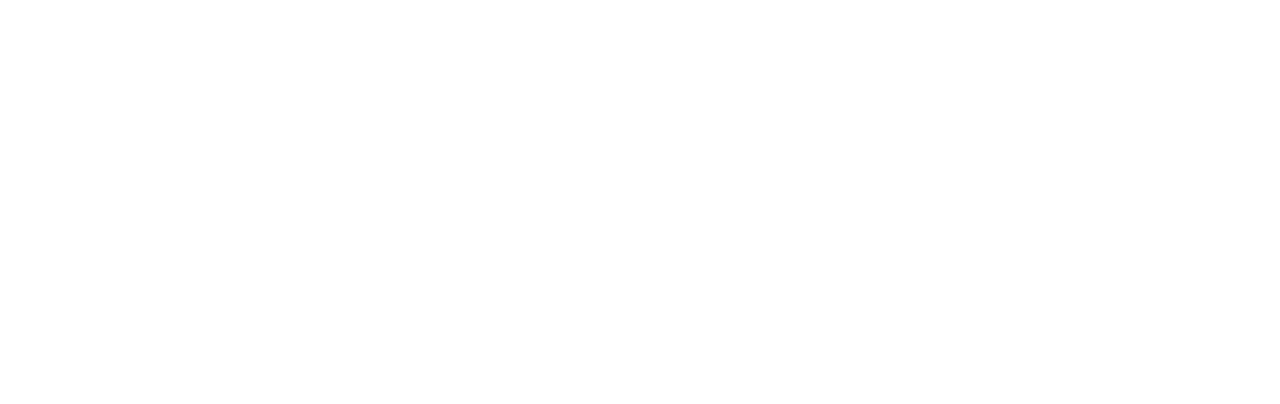
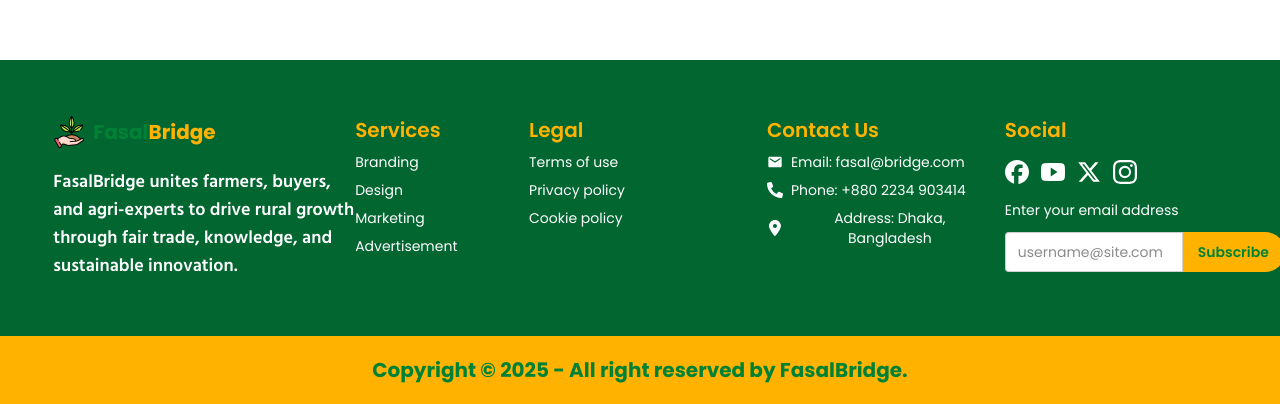
Before and after one commit to tasniazannat65/krishi-link-client, a React (Vite) app: page / in a window 1280 px wide. Shown: the part 804-1208 px from the top of the page. Before the commit the page ends 800 px from the top, so only its background shows below. Built offline with nearby package versions, Linux system fonts and the light colour scheme.

Commit message:
Created FasalBridge footer with description, links, and contact info

```diff
--- /dev/null
+++ b/src/Components/Footer.jsx
@@ -0,0 +1,93 @@
+import React from 'react';
+import Container from '../Container/Container';
+import { Link } from 'react-router';
+import logo from '../assets/logo.png'
+import { FaFacebook, FaLocationDot, FaXTwitter } from 'react-icons/fa6';
+import { IoLogoYoutube } from 'react-icons/io';
+import { BsInstagram } from 'react-icons/bs';
+import { MdEmail } from 'react-icons/md';
+import { FaPhoneAlt } from 'react-icons/fa';
+
+const Footer = () => {
+    return (
+       <div>
+         <div className='poppins-font bg-green-800 py-6 md:py-8 lg:py-14'>
+            <Container>
+  <footer className='footer grid grid-cols-1 md:grid-cols-3 lg:grid-cols-5 '>
+     <div className='flex flex-col lg:w-[310px] md:w-[280px]'>
+               <div className="  flex gap-2 items-center">
+    <img src={logo} className='w-8 h-8' alt="logo" />
+    <Link to='/' className='text-xl font-bold text-green-700' >
+    Fasal<span className='text-[#FFB300]'>Bridge</span>
+    </Link>
+
+    </div>
+    <p className='text-lg hind-siliguri-font text-white font-semibold  mt-3'>FasalBridge unites farmers, buyers, and agri-experts to drive rural growth through fair trade, knowledge, and sustainable innovation.</p>
+   </div>
+    <nav className='lg:ml-16 ml-0 md:ml-12 '>
+    <h6 className="text-xl font-semibold text-[#FFB300]">Services</h6>
+    <a className="link link-hover text-white hover:text-indigo-600">Branding</a>
+    <a className="link link-hover text-white hover:text-indigo-600">Design</a>
+    <a className="link link-hover text-white hover:text-indigo-600">Marketing</a>
+    <a className="link link-hover text-white hover:text-indigo-600">Advertisement</a>
+  </nav>
+    <nav>
+    <h6 className="text-xl font-semibold text-[#FFB300] ">Legal</h6>
+    <a className="link link-hover text-white hover:text-indigo-600">Terms of use</a>
+    <a className="link link-hover text-white hover:text-indigo-600">Privacy policy</a>
+    <a className="link link-hover text-white hover:text-indigo-600">Cookie policy</a>
+  </nav>
+
+   <nav className='md:text-center'>
+    <h6 className="text-xl font-semibold text-[#FFB300]">Contact Us</h6>
+    <a className="link link-hover text-white flex gap-2 items-center">
+        <MdEmail size={16}/>
+        <span>Email: fasal@bridge.com</span></a>
+    <a className="link link-hover text-white flex gap-2 items-center">
+        <FaPhoneAlt size={16} />
+
+        <span>Phone: +880 2234 903414</span>
+    </a>
+    <a className="link link-hover text-white flex gap-2 items-center">
+        <FaLocationDot size={16}/>
+
+        <span>Address: Dhaka, Bangladesh</span>
+    </a>
+
+  </nav>
+  <nav className='space-y-2'>
+    <h6 className=" text-[#FFB300] text-xl font-semibold ">Social</h6>
+    <div className='flex gap-3 text-white'>
+        <a><FaFacebook size={24}/></a>
+    <a><IoLogoYoutube size={24}/></a>
+    <a><FaXTwitter size={24}/></a>
+    <a><BsInstagram size={24}/></a>
+    </div>
+     <fieldset className="w-70">
+      <label className='text-white'>Enter your email address</label>
+      <div className="join mt-3">
+        <input
+          type="text"
+          placeholder="username@site.com"
+          className="input input-bordered join-item" />
+        <button className=" px-4  bg-[#FFB300] text-green-700 font-semibold join-item rounded-r-full">Subscribe</button>
+      </div>
+    </fieldset>
+
+  </nav>
+  </footer>
+
+            </Container>
+
+
+
+        </div>
+         <div className='bg-[#FFB300] p-4 lg:p-5  poppins-font'>
+                <p className='text-lg lg:text-xl text-green-700 font-bold text-center'>Copyright © 2025 - All right reserved by FasalBridge.</p>
+            </div>
+       </div>
+
+    );
+};
+
+export default Footer;
--- a/src/Layouts/MainLayout.jsx
+++ b/src/Layouts/MainLayout.jsx
@@ -1,6 +1,7 @@
 import React from 'react';
 import { Outlet } from 'react-router';
 import Navbar from '../Components/Header/Navbar';
+import Footer from '../Components/Footer';
 
 
 const MainLayout = () => {
@@ -9,9 +10,12 @@
            <header>
             <Navbar/>
            </header>
-            <main>
+            <main className='min-h-screen'>
                 <Outlet/>
             </main>
+            <footer>
+                <Footer/>
+            </footer>
 
         </div>
     );
```
